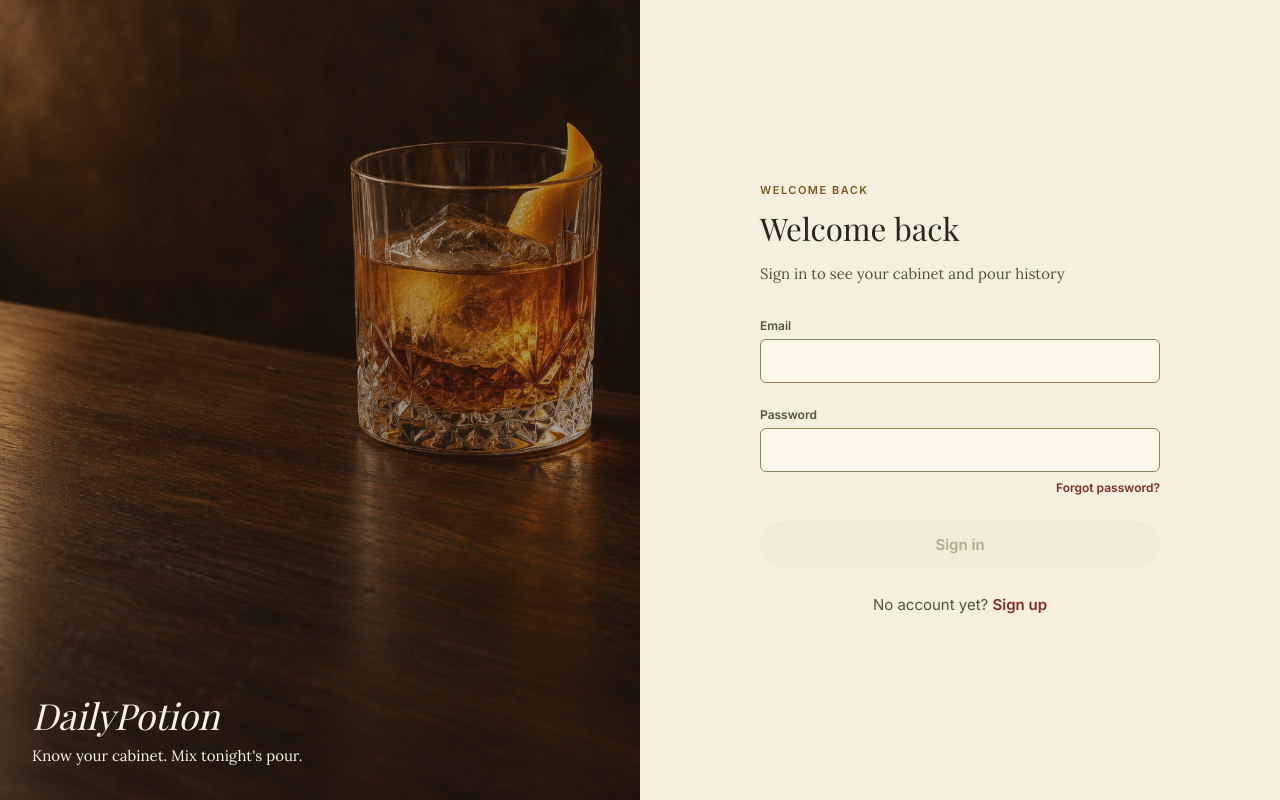
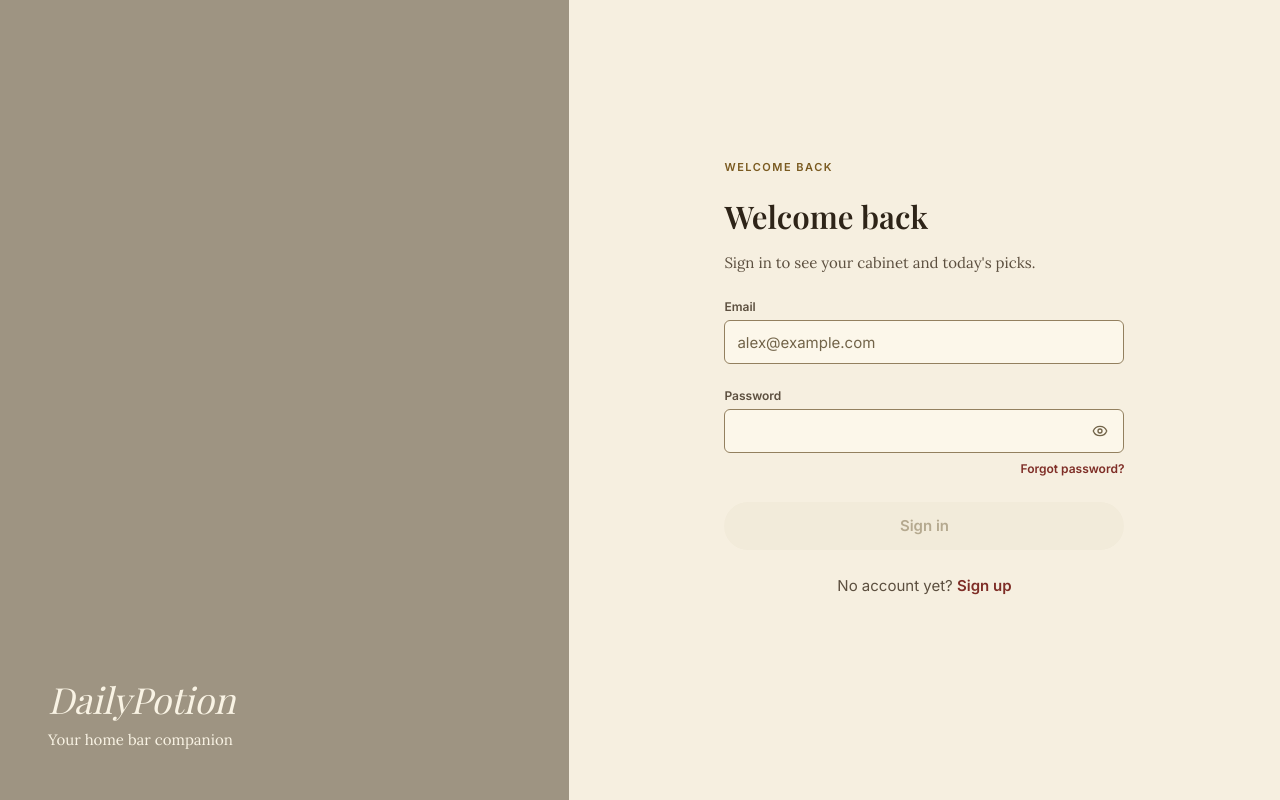
Before and after one commit to EpiphanyAlex/DailyPotion, a Next.js app: page /en/login in a window 1280 px wide. Built offline with nearby package versions, Linux system fonts and the light colour scheme; no server answers; a web font is replaced by a local one.

Commit message:
fix: align login page with v2 desktop design (#11)

```diff
--- a/app/[locale]/(auth)/auth-shell.tsx
+++ b/app/[locale]/(auth)/auth-shell.tsx
@@ -1,4 +1,3 @@
-import Image from 'next/image'
 import Link from 'next/link'
 import { getTranslations } from 'next-intl/server'
 import type { ReactNode } from 'react'
@@ -14,17 +13,9 @@ export async function AuthShell({
   const t = await getTranslations('auth.brand')
   const common = await getTranslations('common')
   return (
-    <div className="auth-page grid min-h-screen lg:grid-cols-2">
+    <div className="auth-page grid min-h-screen lg:grid-cols-[4fr_5fr]">
       <div className="relative hidden min-h-screen bg-paper-deep lg:block">
-        <Image
-          src="/auth-cocktail.jpg"
-          alt=""
-          fill
-          priority
-          sizes="50vw"
-          className="object-cover"
-        />
-        <div className="absolute inset-0 flex flex-col justify-end bg-image-overlay p-xxl">
+        <div className="absolute inset-0 flex flex-col justify-end bg-image-overlay p-auth-brand">
           <p className="font-display text-recipe-title italic text-on-accent">
             {common('appName')}
           </p>
@@ -33,7 +24,7 @@ export async function AuthShell({
           </p>
         </div>
       </div>
-      <div className="flex min-h-screen items-start justify-center px-xl pb-xxl pt-24 lg:items-center lg:py-xxl">
+      <div className="flex min-h-screen items-start justify-center px-xl pb-xxl pt-24 lg:pt-auth-top">
         <div className="w-full max-w-100">
           <Link
             href={`/${locale}`}
--- a/app/[locale]/login/login-form.tsx
+++ b/app/[locale]/login/login-form.tsx
@@ -3,6 +3,7 @@
 import Link from 'next/link'
 import { useState, useTransition, type FormEvent } from 'react'
 import { useTranslations } from 'next-intl'
+import { Eye, EyeOff } from 'lucide-react'
 import { Button } from '@/components/ui/button'
 import { Input } from '@/components/ui/input'
 import { isPasswordLongEnough, isValidEmail } from '@/lib/auth-helpers'
@@ -19,6 +20,7 @@ export function LoginForm({
   const t = useTranslations()
   const [email, setEmail] = useState('')
   const [password, setPassword] = useState('')
+  const [passwordVisible, setPasswordVisible] = useState(false)
   const [touched, setTouched] = useState({ email: false, password: false })
   const [error, setError] = useState<string | null>(null)
   const [pending, start] = useTransition()
@@ -37,11 +39,12 @@ export function LoginForm({
     })
   }
   return (
-    <form onSubmit={submit} className="mt-xxl flex flex-col gap-xl" noValidate>
+    <form onSubmit={submit} className="mt-xl flex flex-col gap-xl" noValidate>
       <Input
         type="email"
         autoComplete="email"
         label={t('auth.login.emailLabel')}
+        placeholder={t('auth.login.emailPlaceholder')}
         value={email}
         onChange={(e) => {
           setEmail(e.target.value)
@@ -56,9 +59,20 @@ export function LoginForm({
       />
       <div>
         <Input
-          type="password"
+          type={passwordVisible ? 'text' : 'password'}
           autoComplete="current-password"
           label={t('auth.login.passwordLabel')}
+          trailing={
+            <button
+              type="button"
+              onClick={() => setPasswordVisible((visible) => !visible)}
+              aria-label={t(passwordVisible ? 'auth.login.hidePassword' : 'auth.login.showPassword')}
+              aria-pressed={passwordVisible}
+              className="flex size-8 items-center justify-center rounded-sm text-ink-faint hover:text-ink focus-visible:focus-ring"
+            >
+              {passwordVisible ? <EyeOff className="size-4" aria-hidden="true" /> : <Eye className="size-4" aria-hidden="true" />}
+            </button>
+          }
           value={password}
           onChange={(e) => {
             setPassword(e.target.value)
--- a/app/[locale]/login/page.tsx
+++ b/app/[locale]/login/page.tsx
@@ -23,7 +23,7 @@ export default async function LoginPage({
       <p className="font-ui text-micro font-semibold uppercase text-text-gold">
         {t('kicker')}
       </p>
-      <h1 className="mt-md font-display text-page-title text-ink">
+      <h1 className={`mt-xl text-page-title text-ink ${locale === 'zh' ? 'font-ui font-bold' : 'font-display font-semibold'}`}>
         {t('title')}
       </h1>
       <p className="mt-lg font-body text-body text-ink-soft">{t('subtitle')}</p>
--- a/app/globals.css
+++ b/app/globals.css
@@ -99,6 +99,8 @@
   --spacing-lg: 16px;
   --spacing-xl: 24px;
   --spacing-xxl: 32px;
+  --spacing-auth-brand: 48px;
+  --spacing-auth-top: 20vh;
 
   /* ==== design.md §4 Radius ==== */
   --radius-sm: 6px;    /* 输入框、缩略图、行内状态 */
--- a/components/ui/input.tsx
+++ b/components/ui/input.tsx
@@ -1,13 +1,15 @@
 import { CircleAlert } from 'lucide-react'
-import { useId, type InputHTMLAttributes } from 'react'
+import { useId, type InputHTMLAttributes, type ReactNode } from 'react'
 
 export interface InputProps extends InputHTMLAttributes<HTMLInputElement> {
   label: string
   error?: string | null
+  trailing?: ReactNode
 }
 export function Input({
   label,
   error,
+  trailing,
   id,
   className = '',
   ...props
@@ -22,13 +24,20 @@ export function Input({
       >
         {label}
       </label>
+      <div className="relative">
         <input
           {...props}
           id={inputId}
           aria-invalid={!!error}
           aria-describedby={error ? `${inputId}-error` : undefined}
-        className={`h-11 w-full rounded-sm border bg-paper-raised px-md font-ui text-body text-ink placeholder:text-ink-faint focus-visible:focus-ring disabled:bg-surface-disabled ${error ? 'border-2 border-danger bg-danger-soft' : 'border-control-border'} ${className}`}
+          className={`h-11 w-full rounded-sm border bg-paper-raised px-md font-ui text-body text-ink placeholder:text-ink-faint focus-visible:focus-ring disabled:bg-surface-disabled ${error ? 'border-2 border-danger bg-danger-soft' : 'border-control-border'} ${trailing ? 'pr-xxl' : ''} ${className}`}
         />
+        {trailing && (
+          <span className="absolute inset-y-0 right-sm flex items-center">
+            {trailing}
+          </span>
+        )}
+      </div>
       {error && (
         <p
           id={`${inputId}-error`}
--- a/messages/en.json
+++ b/messages/en.json
@@ -48,14 +48,17 @@
   },
   "auth": {
     "brand": {
-      "slogan": "Know your cabinet. Mix tonight's pour."
+      "slogan": "Your home bar companion"
     },
     "login": {
       "kicker": "Welcome back",
       "title": "Welcome back",
-      "subtitle": "Sign in to see your cabinet and pour history",
+      "subtitle": "Sign in to see your cabinet and today's picks.",
       "emailLabel": "Email",
+      "emailPlaceholder": "alex@example.com",
       "passwordLabel": "Password",
+      "showPassword": "Show password",
+      "hidePassword": "Hide password",
       "submit": "Sign in",
       "noAccount": "No account yet?",
       "signupLink": "Sign up",
--- a/messages/zh.json
+++ b/messages/zh.json
@@ -48,14 +48,17 @@
   },
   "auth": {
     "brand": {
-      "slogan": "记录你的酒柜，调出今天这一杯"
+      "slogan": "你的家庭酒柜伴侣"
     },
     "login": {
       "kicker": "欢迎回来",
       "title": "欢迎回来",
-      "subtitle": "登录以查看你的酒柜和调酒记录",
+      "subtitle": "登录以查看你的酒柜与今日推荐。",
       "emailLabel": "邮箱",
+      "emailPlaceholder": "alex@example.com",
       "passwordLabel": "密码",
+      "showPassword": "显示密码",
+      "hidePassword": "隐藏密码",
       "submit": "登录",
       "noAccount": "还没有账号？",
       "signupLink": "注册",
```
Also changed, not shown: 5 other files (tests, documents, lock files or other folders). Lines whose indentation alone changed are shown as unchanged.
